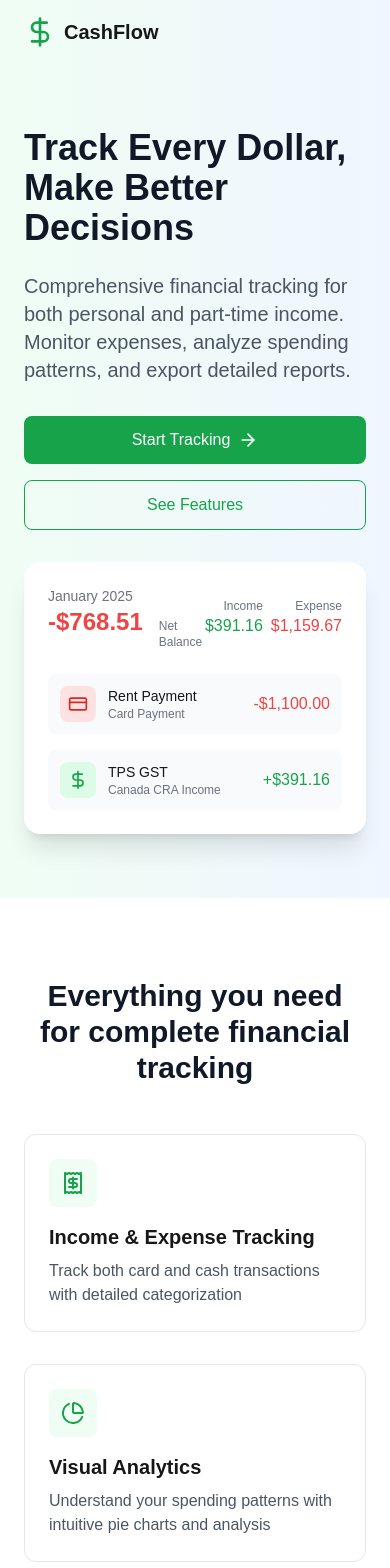
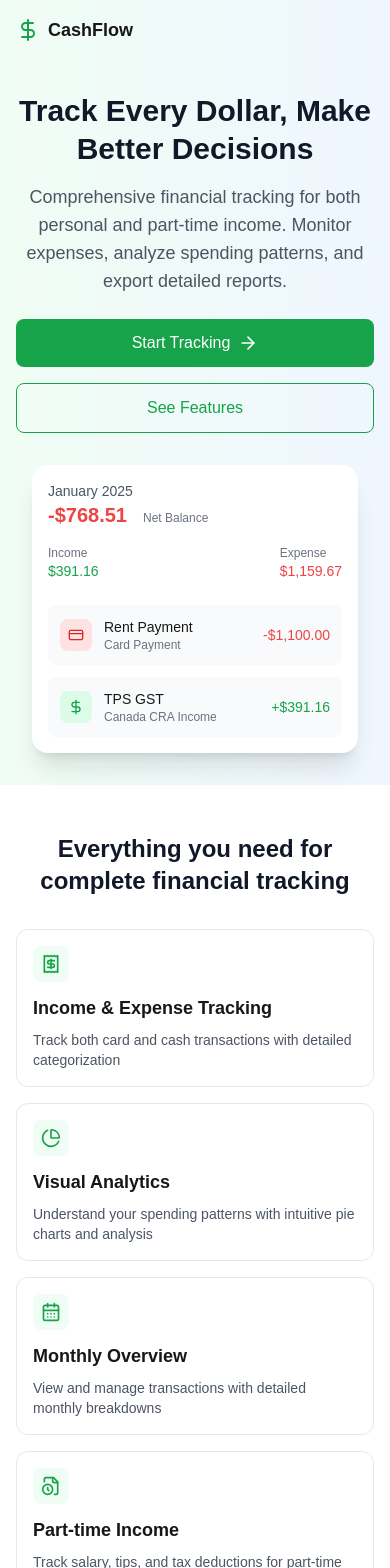
Before and after one commit to hknasit/finance-manager, a Next.js app: page /projects/mymoney/ in a window 390 px wide. Shown: the top 1568 px of the page. Built offline with nearby package versions, Linux system fonts and the light colour scheme.

Commit message:
color contrast for landing page fixed

```diff
--- a/src/app/page.tsx
+++ b/src/app/page.tsx
@@ -2,92 +2,93 @@ import React from 'react';
 import { ArrowRight, DollarSign, PieChart, CalendarDays, FileClock, CreditCard, Wallet, FileSpreadsheet, Receipt } from 'lucide-react';
 
 const LandingPage = () => {
+  const baseUrl = process.env.NEXT_PUBLIC_BASE_PATH;
 
-    const baseUrl = process.env.NEXT_PUBLIC_BASE_PATH;
   return (
     <div className="min-h-screen bg-white">
       {/* Hero Section */}
       <header className="bg-gradient-to-r from-green-50 to-blue-50">
-        <nav className="container mx-auto px-6 py-4 flex items-center justify-between">
+        <nav className="container mx-auto px-4 md:px-6 py-4 flex items-center justify-between">
           <div className="flex items-center">
-            <DollarSign className="w-8 h-8 text-green-600" />
-            <span className="ml-2 text-xl font-bold">CashFlow</span>
+            <DollarSign className="w-6 md:w-8 h-6 md:h-8 text-green-600" />
+            <span className="ml-2 text-lg md:text-xl font-bold">CashFlow</span>
           </div>
           <div className="hidden md:flex items-center space-x-8">
-            <a href="#features" className="text-gray-600 hover:text-green-600">Features</a>
+            <a href="#features" className="text-gray-700 hover:text-green-600">Features</a>
             <a href="#how-it-works" className="text-gray-600 hover:text-green-600">How it Works</a>
             <a href={`${baseUrl}/login`} className="text-gray-600 hover:text-green-600">Login</a>
             <a href={`${baseUrl}/register`} className="px-4 py-2 bg-green-600 text-white rounded-lg hover:bg-green-700 transition-colors">
               Get Started
             </a>
           </div>
+          {/* Mobile menu button could be added here */}
         </nav>
 
-        <div className="container mx-auto px-6 py-16 md:py-24">
+        <div className="container mx-auto px-4 md:px-6 py-8 md:py-24">
           <div className="flex flex-col md:flex-row items-center">
-            <div className="md:w-1/2 mb-8 md:mb-0">
-              <h1 className="text-4xl md:text-5xl font-bold text-gray-900 mb-6">
+            <div className="md:w-1/2 mb-8 md:mb-0 text-center md:text-left">
+              <h1 className="text-3xl sm:text-4xl md:text-5xl font-bold text-gray-900 mb-4 md:mb-6 leading-tight">
                 Track Every Dollar, Make Better Decisions
               </h1>
-              <p className="text-xl text-gray-600 mb-8">
+              <p className="text-lg md:text-xl text-gray-600 mb-6 md:mb-8 max-w-md mx-auto md:mx-0">
                 Comprehensive financial tracking for both personal and part-time income.
                 Monitor expenses, analyze spending patterns, and export detailed reports.
               </p>
-              <div className="flex flex-col sm:flex-row gap-4">
-                <a href={`${baseUrl}/register`} className="inline-flex items-center justify-center px-6 py-3 bg-green-600 text-white rounded-lg hover:bg-green-700 transition-colors">
+              <div className="flex flex-col sm:flex-row gap-4 justify-center md:justify-start">
+                <a href={`${baseUrl}/register`} className="inline-flex items-center justify-center px-6 py-3 bg-green-600 text-white rounded-lg hover:bg-green-700 transition-colors text-base md:text-lg">
                   Start Tracking
                   <ArrowRight className="ml-2 w-5 h-5" />
                 </a>
-                <a href="#features" className="inline-flex items-center justify-center px-6 py-3 border border-green-600 text-green-600 rounded-lg hover:bg-green-50 transition-colors">
+                <a href="#features" className="inline-flex items-center justify-center px-6 py-3 border border-green-600 text-green-600 rounded-lg hover:bg-green-50 transition-colors text-base md:text-lg">
                   See Features
                 </a>
               </div>
             </div>
-            <div className="md:w-1/2 md:pl-12">
-              <div className="bg-white p-6 rounded-2xl shadow-xl">
-                <div className="flex justify-between items-center mb-6">
+            <div className="md:w-1/2 md:pl-12 w-full px-4 md:px-0">
+              <div className="bg-white p-4 md:p-6 rounded-2xl shadow-xl">
+                <div className="flex flex-col sm:flex-row justify-between items-start sm:items-center mb-6 gap-4 sm:gap-0">
                   <div>
-                    <p className="text-sm text-gray-500">January 2025</p>
+                    <p className="text-sm text-gray-600">January 2025</p>
                     <div className="flex items-baseline gap-4">
-                      <p className="text-red-500 text-2xl font-bold">-$768.51</p>
+                      <p className="text-red-500 text-xl md:text-2xl font-bold">-$768.51</p>
                       <p className="text-xs text-gray-500">Net Balance</p>
                     </div>
                   </div>
-                  <div className="flex gap-2">
-                    <div className="text-right">
+                  <div className="flex gap-4 sm:gap-2 w-full sm:w-auto justify-between sm:justify-end">
+                    <div className="text-left sm:text-right">
                       <p className="text-xs text-gray-500">Income</p>
-                      <p className="text-green-600">$391.16</p>
+                      <p className="text-green-600 text-sm md:text-base">$391.16</p>
                     </div>
-                    <div className="text-right">
+                    <div className="text-left sm:text-right">
                       <p className="text-xs text-gray-500">Expense</p>
-                      <p className="text-red-500">$1,159.67</p>
+                      <p className="text-red-500 text-sm md:text-base">$1,159.67</p>
                     </div>
                   </div>
                 </div>
-                <div className="space-y-4">
+                <div className="space-y-3 md:space-y-4">
                   <div className="flex items-center justify-between p-3 bg-gray-50 rounded-lg">
                     <div className="flex items-center">
                       <div className="p-2 bg-red-100 rounded-lg">
-                        <CreditCard className="w-5 h-5 text-red-600" />
+                        <CreditCard className="w-4 h-4 md:w-5 md:h-5 text-red-600" />
                       </div>
                       <div className="ml-3">
                         <p className="text-sm font-medium">Rent Payment</p>
                         <p className="text-xs text-gray-500">Card Payment</p>
                       </div>
                     </div>
-                    <p className="font-medium text-red-500">-$1,100.00</p>
+                    <p className="font-medium text-red-500 text-sm md:text-base">-$1,100.00</p>
                   </div>
                   <div className="flex items-center justify-between p-3 bg-gray-50 rounded-lg">
                     <div className="flex items-center">
                       <div className="p-2 bg-green-100 rounded-lg">
-                        <DollarSign className="w-5 h-5 text-green-600" />
+                        <DollarSign className="w-4 h-4 md:w-5 md:h-5 text-green-600" />
                       </div>
                       <div className="ml-3">
                         <p className="text-sm font-medium">TPS GST</p>
                         <p className="text-xs text-gray-500">Canada CRA Income</p>
                       </div>
                     </div>
-                    <p className="font-medium text-green-600">+$391.16</p>
+                    <p className="font-medium text-green-600 text-sm md:text-base">+$391.16</p>
                   </div>
                 </div>
               </div>
@@ -97,50 +98,50 @@ const LandingPage = () => {
       </header>
 
       {/* Features Section */}
-      <section id="features" className="py-20 bg-white">
-        <div className="container mx-auto px-6">
-          <h2 className="text-3xl font-bold text-center text-gray-900 mb-12">
+      <section id="features" className="py-12 md:py-20 bg-white">
+        <div className="container mx-auto px-4 md:px-6">
+          <h2 className="text-2xl md:text-3xl font-bold text-center text-gray-900 mb-8 md:mb-12">
             Everything you need for complete financial tracking
           </h2>
-          <div className="grid md:grid-cols-3 gap-8">
+          <div className="grid sm:grid-cols-2 md:grid-cols-3 gap-4 md:gap-8">
             {[
               {
-                icon: <Receipt className="w-6 h-6 text-green-600" />,
+                icon: <Receipt className="w-5 h-5 md:w-6 md:h-6 text-green-600" />,
                 title: "Income & Expense Tracking",
                 description: "Track both card and cash transactions with detailed categorization"
               },
               {
-                icon: <PieChart className="w-6 h-6 text-green-600" />,
+                icon: <PieChart className="w-5 h-5 md:w-6 md:h-6 text-green-600" />,
                 title: "Visual Analytics",
                 description: "Understand your spending patterns with intuitive pie charts and analysis"
               },
               {
-                icon: <CalendarDays className="w-6 h-6 text-green-600" />,
+                icon: <CalendarDays className="w-5 h-5 md:w-6 md:h-6 text-green-600" />,
                 title: "Monthly Overview",
                 description: "View and manage transactions with detailed monthly breakdowns"
               },
               {
-                icon: <FileClock className="w-6 h-6 text-green-600" />,
+                icon: <FileClock className="w-5 h-5 md:w-6 md:h-6 text-green-600" />,
                 title: "Part-time Income",
                 description: "Track salary, tips, and tax deductions for part-time work"
               },
               {
-                icon: <FileSpreadsheet className="w-6 h-6 text-green-600" />,
+                icon: <FileSpreadsheet className="w-5 h-5 md:w-6 md:h-6 text-green-600" />,
                 title: "Excel Reports",
                 description: "Generate and export detailed financial reports to Excel"
               },
               {
-                icon: <Wallet className="w-6 h-6 text-green-600" />,
+                icon: <Wallet className="w-5 h-5 md:w-6 md:h-6 text-green-600" />,
                 title: "Multi-Currency",
                 description: "Support for both USD and INR currencies"
               }
             ].map((feature, index) => (
-              <div key={index} className="p-6 border rounded-xl hover:shadow-lg transition-shadow">
-                <div className="p-3 bg-green-50 rounded-lg w-fit mb-4">
+              <div key={index} className="p-4 md:p-6 border rounded-xl hover:shadow-lg transition-shadow">
+                <div className="p-2 md:p-3 bg-green-50 rounded-lg w-fit mb-3 md:mb-4">
                   {feature.icon}
                 </div>
-                <h3 className="text-xl font-semibold mb-2">{feature.title}</h3>
-                <p className="text-gray-600">{feature.description}</p>
+                <h3 className="text-lg md:text-xl font-semibold mb-2">{feature.title}</h3>
+                <p className="text-sm md:text-base text-gray-600">{feature.description}</p>
               </div>
             ))}
           </div>
@@ -148,47 +149,51 @@ const LandingPage = () => {
       </section>
 
       {/* How it Works Section */}
-      <section id="how-it-works" className="py-20 bg-gray-50">
-        <div className="container mx-auto px-6">
-          <h2 className="text-3xl font-bold text-center text-gray-900 mb-12">
+      <section id="how-it-works" className="py-12 md:py-20 bg-gray-50">
+        <div className="container mx-auto px-4 md:px-6">
+          <h2 className="text-2xl md:text-3xl font-bold text-center text-gray-900 mb-8 md:mb-12">
             Simple and Effective Money Management
           </h2>
-          <div className="grid md:grid-cols-3 gap-8 max-w-4xl mx-auto">
-            <div className="text-center">
-              <div className="w-12 h-12 bg-green-100 rounded-full flex items-center justify-center mx-auto mb-4">
-                <span className="text-green-600 font-bold">1</span>
+          <div className="grid sm:grid-cols-2 md:grid-cols-3 gap-6 md:gap-8 max-w-4xl mx-auto">
+            {[
+              {
+                step: "1",
+                title: "Add Transactions",
+                description: "Record your daily income and expenses with detailed categories"
+              },
+              {
+                step: "2",
+                title: "Track Progress",
+                description: "Monitor your financial health with real-time analytics"
+              },
+              {
+                step: "3",
+                title: "Generate Reports",
+                description: "Export detailed Excel reports for better financial planning"
+              }
+            ].map((item, index) => (
+              <div key={index} className="text-center">
+                <div className="w-10 h-10 md:w-12 md:h-12 bg-green-100 rounded-full flex items-center justify-center mx-auto mb-4">
+                  <span className="text-green-600 font-bold text-lg md:text-xl">{item.step}</span>
+                </div>
+                <h3 className="text-lg md:text-xl font-semibold mb-2">{item.title}</h3>
+                <p className="text-sm md:text-base text-gray-600">{item.description}</p>
               </div>
-              <h3 className="font-semibold mb-2">Add Transactions</h3>
-              <p className="text-gray-600">Record your daily income and expenses with detailed categories</p>
-            </div>
-            <div className="text-center">
-              <div className="w-12 h-12 bg-green-100 rounded-full flex items-center justify-center mx-auto mb-4">
-                <span className="text-green-600 font-bold">2</span>
-              </div>
-              <h3 className="font-semibold mb-2">Track Progress</h3>
-              <p className="text-gray-600">Monitor your financial health with real-time analytics</p>
-            </div>
-            <div className="text-center">
-              <div className="w-12 h-12 bg-green-100 rounded-full flex items-center justify-center mx-auto mb-4">
-                <span className="text-green-600 font-bold">3</span>
-              </div>
-              <h3 className="font-semibold mb-2">Generate Reports</h3>
-              <p className="text-gray-600">Export detailed Excel reports for better financial planning</p>
-            </div>
+            ))}
           </div>
         </div>
       </section>
 
       {/* CTA Section */}
-      <section className="bg-green-600 py-16">
-        <div className="container mx-auto px-6 text-center">
-          <h2 className="text-3xl font-bold text-white mb-4">
+      <section className="bg-green-600 py-12 md:py-16">
+        <div className="container mx-auto px-4 md:px-6 text-center">
+          <h2 className="text-2xl md:text-3xl font-bold text-white mb-4">
             Start Managing Your Money Better Today
           </h2>
-          <p className="text-green-50 mb-8 max-w-2xl mx-auto">
+          <p className="text-white mb-6 md:mb-8 max-w-2xl mx-auto text-sm md:text-base">
             Join other users who are tracking their finances effectively with CashFlow.
           </p>
-          <a href={`${baseUrl}/register`} className="inline-flex items-center px-6 py-3 bg-white text-green-600 rounded-lg hover:bg-green-50 transition-colors">
+          <a href={`${baseUrl}/register`} className="inline-flex items-center px-6 py-3 bg-white text-green-600 rounded-lg hover:bg-green-50 transition-colors text-base md:text-lg">
             Create Free Account
             <ArrowRight className="ml-2 w-5 h-5" />
           </a>
@@ -196,21 +201,21 @@ const LandingPage = () => {
       </section>
 
       {/* Footer */}
-      <footer className="bg-gray-50 py-12">
-        <div className="container mx-auto px-6">
+      <footer className="bg-gray-50 py-8 md:py-12">
+        <div className="container mx-auto px-4 md:px-6">
           <div className="flex flex-col md:flex-row justify-between items-center">
             <div className="flex items-center mb-4 md:mb-0">
-              <DollarSign className="w-6 h-6 text-green-600" />
-              <span className="ml-2 text-lg font-semibold">CashFlow</span>
+              <DollarSign className="w-5 h-5 md:w-6 md:h-6 text-green-600" />
+              <span className="ml-2 text-base md:text-lg font-semibold">CashFlow</span>
             </div>
-            <div className="flex space-x-6">
-              <a href="#" className="text-gray-600 hover:text-green-600">About</a>
-              <a href="#" className="text-gray-600 hover:text-green-600">Privacy</a>
-              <a href="#" className="text-gray-600 hover:text-green-600">Terms</a>
-              <a href="#" className="text-gray-600 hover:text-green-600">Contact</a>
+            <div className="flex flex-wrap justify-center gap-4 md:space-x-6">
+              <a href="#" className="text-sm md:text-base text-gray-600 hover:text-green-600">About</a>
+              <a href="#" className="text-sm md:text-base text-gray-600 hover:text-green-600">Privacy</a>
+              <a href="#" className="text-sm md:text-base text-gray-600 hover:text-green-600">Terms</a>
+              <a href="#" className="text-sm md:text-base text-gray-600 hover:text-green-600">Contact</a>
             </div>
           </div>
-          <div className="mt-8 text-center text-gray-500 text-sm">
+          <div className="mt-6 md:mt-8 text-center text-gray-500 text-xs md:text-sm">
             © {new Date().getFullYear()} CashFlow. All rights reserved.
           </div>
         </div>
```
